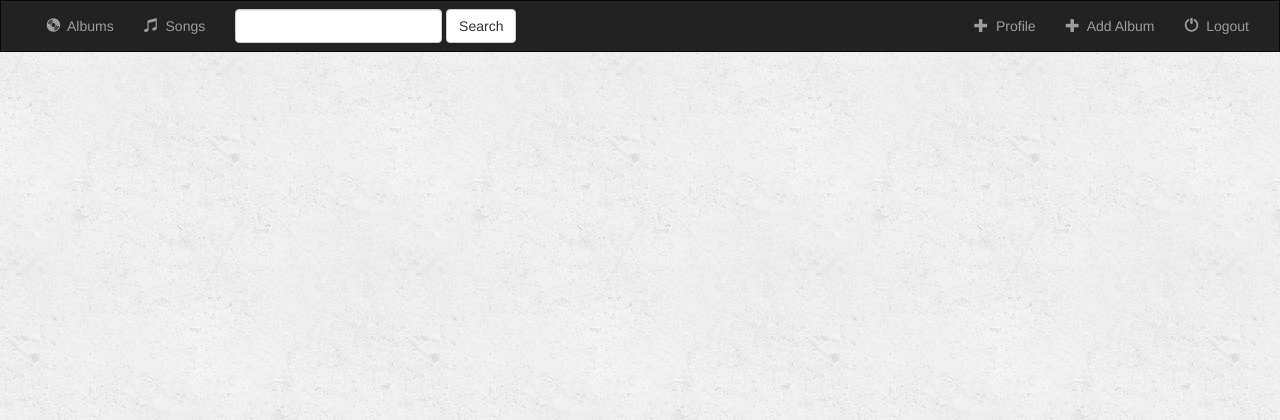
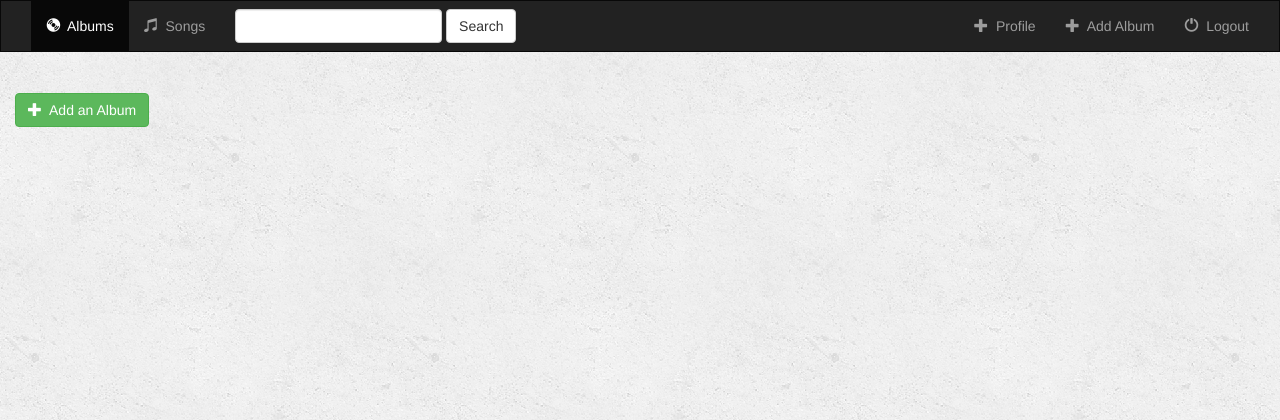
Before and after one commit to sandeep201451066/MusicAlbum, a Django app: page /music/ in a window 1280 px wide. Shown: the top 420 px of the page. Run offline with Django 3.2, Linux system fonts and the light colour scheme; data that the repository does not hold is empty; some libraries are stand-ins or nearby versions.

Commit message:
display all public albums

```diff
--- a/music/templates/music/index.html
+++ b/music/templates/music/index.html
@@ -1,6 +1,68 @@
 {% extends 'music/base.html' %}
+{% block albums_active %}active{% endblock %}
+
 
 {% block body %}
+<div class="albums-container container-fluid">
+
+    <!-- Albums -->
+    <div class="row">
+        <div class="col-sm-12">
+
+        </div>
+        {% if albums %}
+            {% for album in albums %}
+                {% if album.is_public == True %}
 
 
+                <div class="col-sm-4 col-lg-2">
+                    <div class="thumbnail">
+                    {% if album.album_logo %}
+
+
+                        <a href="{% url 'music:index' %}">
+                            <img src="{{ album.album_logo.url }}" class="img-responsive">
+                        </a>
+                        {% else %}
+                        <h2>No images for displaying</h2>
+                         {% endif %}
+                        <div class="caption">
+                            <h2>{{ album.album_title }}</h2>
+                            <h4>{{ album.artist }}</h4>
+
+                            <!-- View Details -->
+                            <a href="{% url 'music:index' %}" class="btn btn-primary btn-sm" role="button">View Details</a>
+
+                            <!-- Delete Album -->
+                            <form action="{% url 'music:index' %}" method="post" style="display: inline;">
+                                {% csrf_token %}
+                                <input type="hidden" name="album_id" value="{{ album.id }}" />
+                                <button type="submit" class="btn btn-default btn-sm">
+                                    <span class="glyphicon glyphicon-trash"></span>
+                                </button>
+                            </form>
+
+                            <!-- Favorite Album -->
+                            <a href="{% url 'music:index' %}" class="btn btn-default btn-sm btn-favorite" role="button">
+                                <span class="glyphicon glyphicon-star {% if album.is_public %}active{% endif %}"></span>
+                            </a>
+
+                        </div>
+                    </div>
+                </div>
+                {% cycle '' '' '' '' '' '<div class="clearfix visible-lg"></div>' %}
+                {% endif %}
+            {% endfor %}
+        {% else %}
+            <div class="col-sm-12">
+                <br>
+                <a href="{% url 'music:index' %}">
+                    <button type="button" class="btn btn-success">
+                        <span class="glyphicon glyphicon-plus"></span>&nbsp; Add an Album
+                    </button>
+                </a>
+            </div>
+        {% endif %}
+    </div>
+</div>
 {% endblock %}
--- a/music/views.py
+++ b/music/views.py
@@ -1,8 +1,9 @@
 from django.shortcuts import render
 
 # Create your views here.
-
+from music.models import AlbumList
 
 
 def index(request):
-    return render(request , 'music/index.html' )
+    albums = AlbumList.objects.all()
+    return render(request , 'music/index.html' ,{'albums': albums})
```
